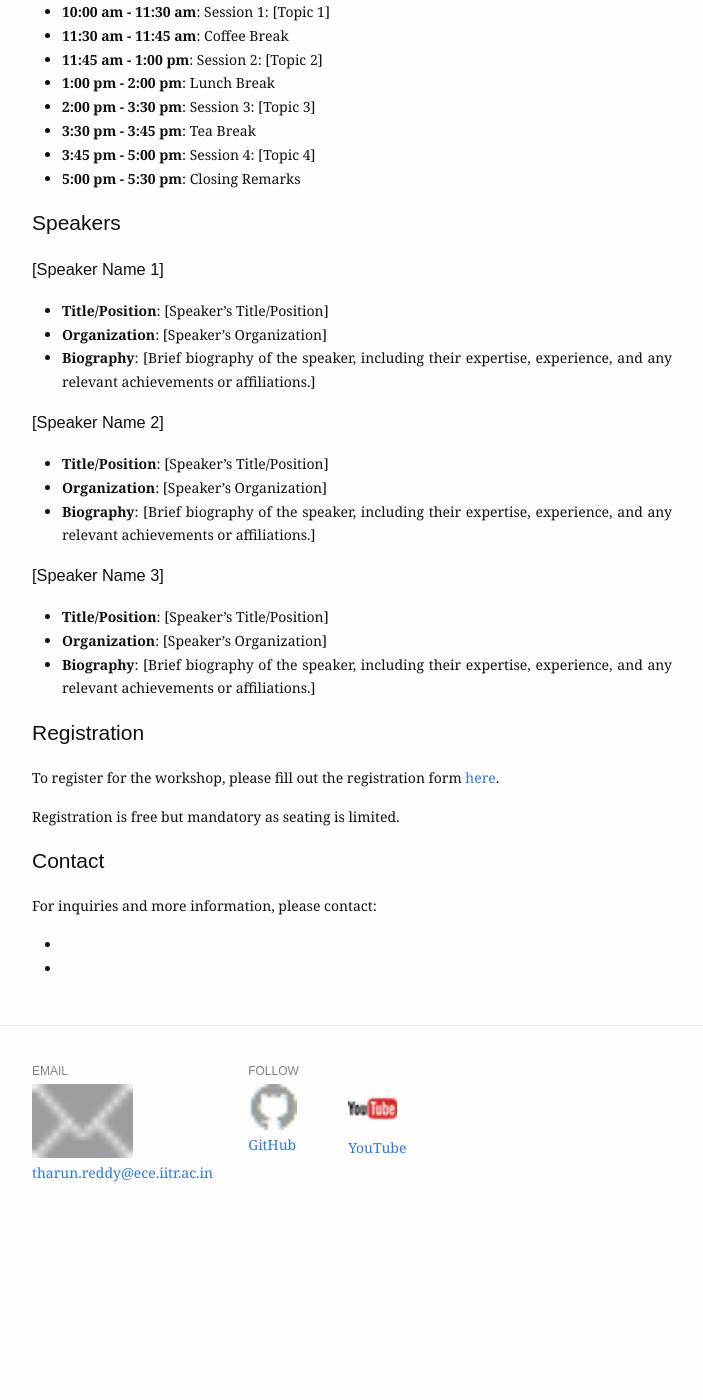
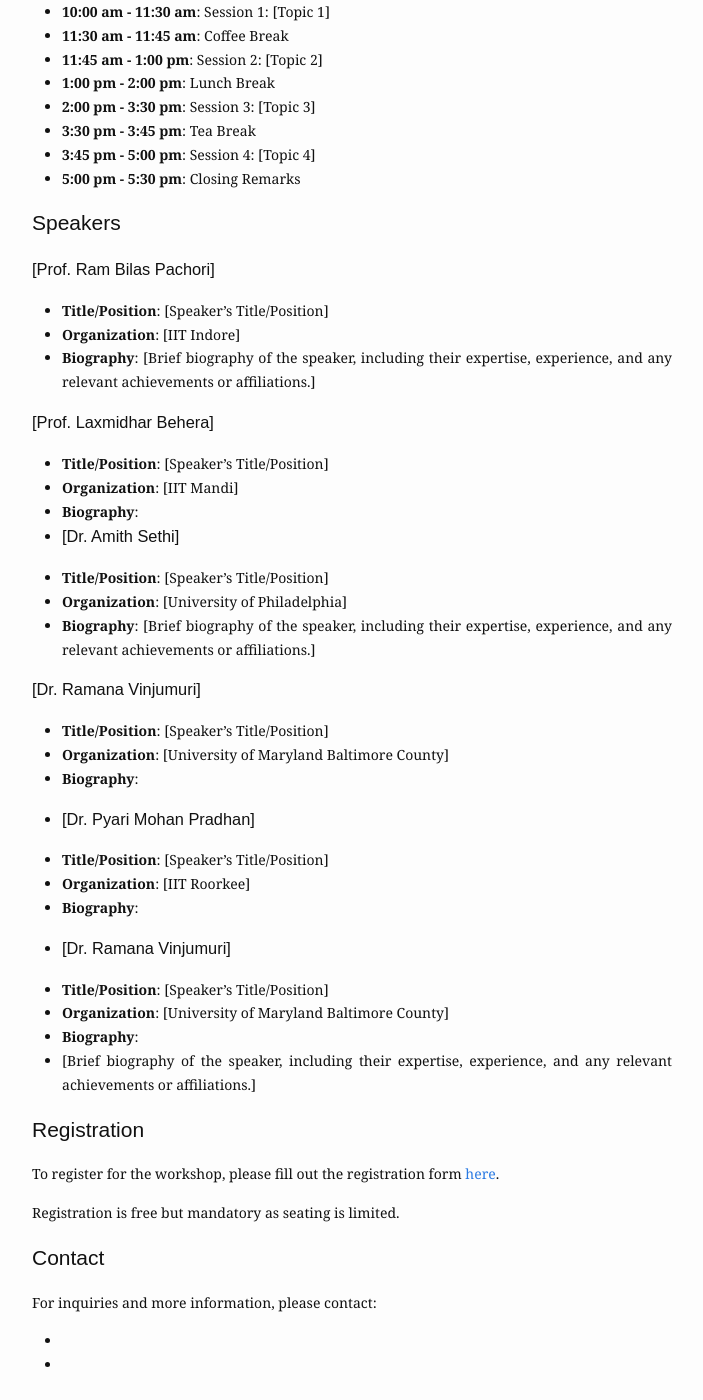
Before and after one commit to tharuniitk/tharuniitk.github.io, a Jekyll site: the page built from workshops.md, in a window 1280 px wide and 1400 px high, scrolled down 877 px. Shown: the whole window, without its empty margins (288-991 px from the left). Built offline with Jekyll 4.4.1, drawn with Linux system fonts in a browser that asks for light colours; before the commit the page ends 2110 px from its top, so only the background shows below that.

Commit message:
Update workshops.md

```diff
--- a/workshops.md
+++ b/workshops.md
@@ -26,22 +26,38 @@ The Indian Institute of Technology Roorkee, Department of Electronics and Commun
 - **5:00 pm - 5:30 pm**: Closing Remarks
 
 ## Speakers
-### [Speaker Name 1]
+### [Prof. Ram Bilas Pachori]
 - **Title/Position**: [Speaker's Title/Position]
-- **Organization**: [Speaker's Organization]
+- **Organization**: [IIT Indore]
 - **Biography**:
   [Brief biography of the speaker, including their expertise, experience, and any relevant achievements or affiliations.]
 
-### [Speaker Name 2]
+### [Prof. Laxmidhar Behera]
 - **Title/Position**: [Speaker's Title/Position]
-- **Organization**: [Speaker's Organization]
+- **Organization**: [IIT Mandi]
+- **Biography**:
+-
+### [Dr. Amith Sethi]
+- **Title/Position**: [Speaker's Title/Position]
+- **Organization**: [University of Philadelphia]
 - **Biography**:
   [Brief biography of the speaker, including their expertise, experience, and any relevant achievements or affiliations.]
 
-### [Speaker Name 3]
+### [Dr. Ramana Vinjumuri]
 - **Title/Position**: [Speaker's Title/Position]
-- **Organization**: [Speaker's Organization]
+- **Organization**: [University of Maryland Baltimore County]
 - **Biography**:
+
+- ### [Dr. Pyari Mohan Pradhan]
+- **Title/Position**: [Speaker's Title/Position]
+- **Organization**: [IIT Roorkee]
+- **Biography**:
+
+- ### [Dr. Ramana Vinjumuri]
+- **Title/Position**: [Speaker's Title/Position]
+- **Organization**: [University of Maryland Baltimore County]
+- **Biography**:
+-
   [Brief biography of the speaker, including their expertise, experience, and any relevant achievements or affiliations.]
 
 ## Registration
```
